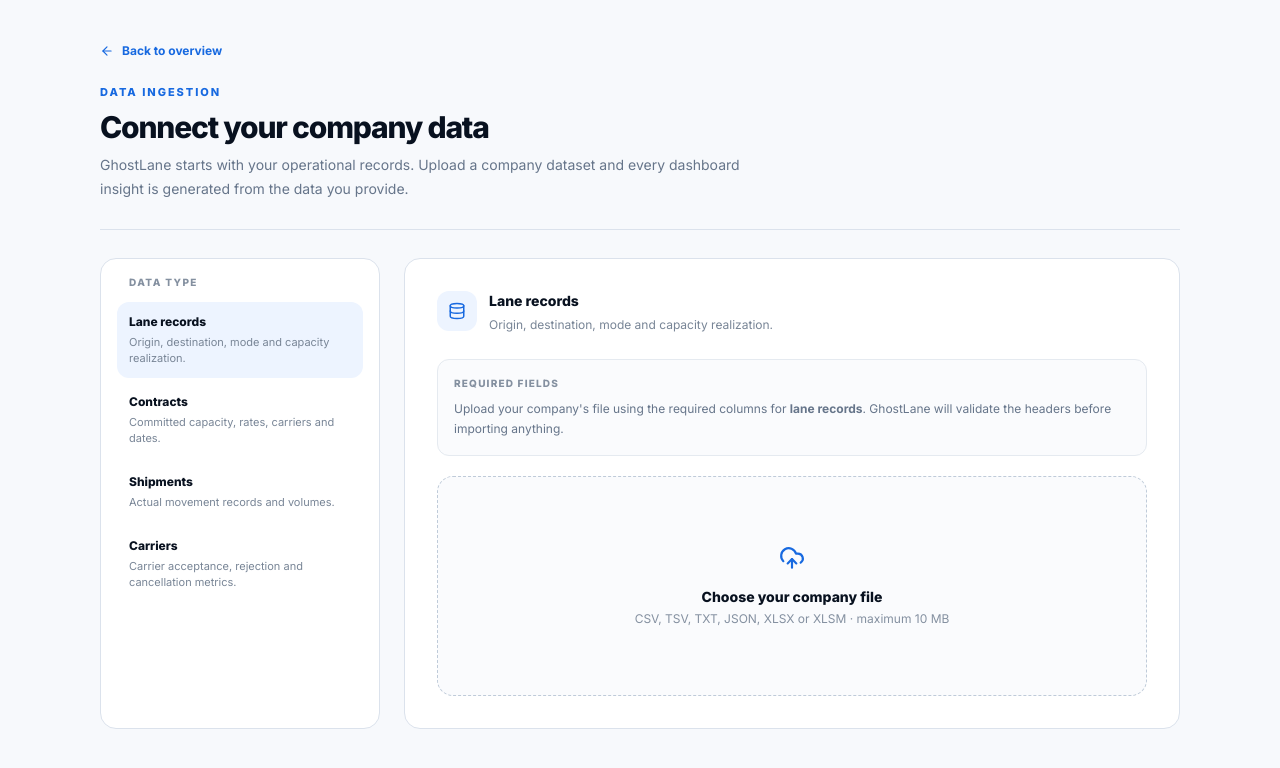
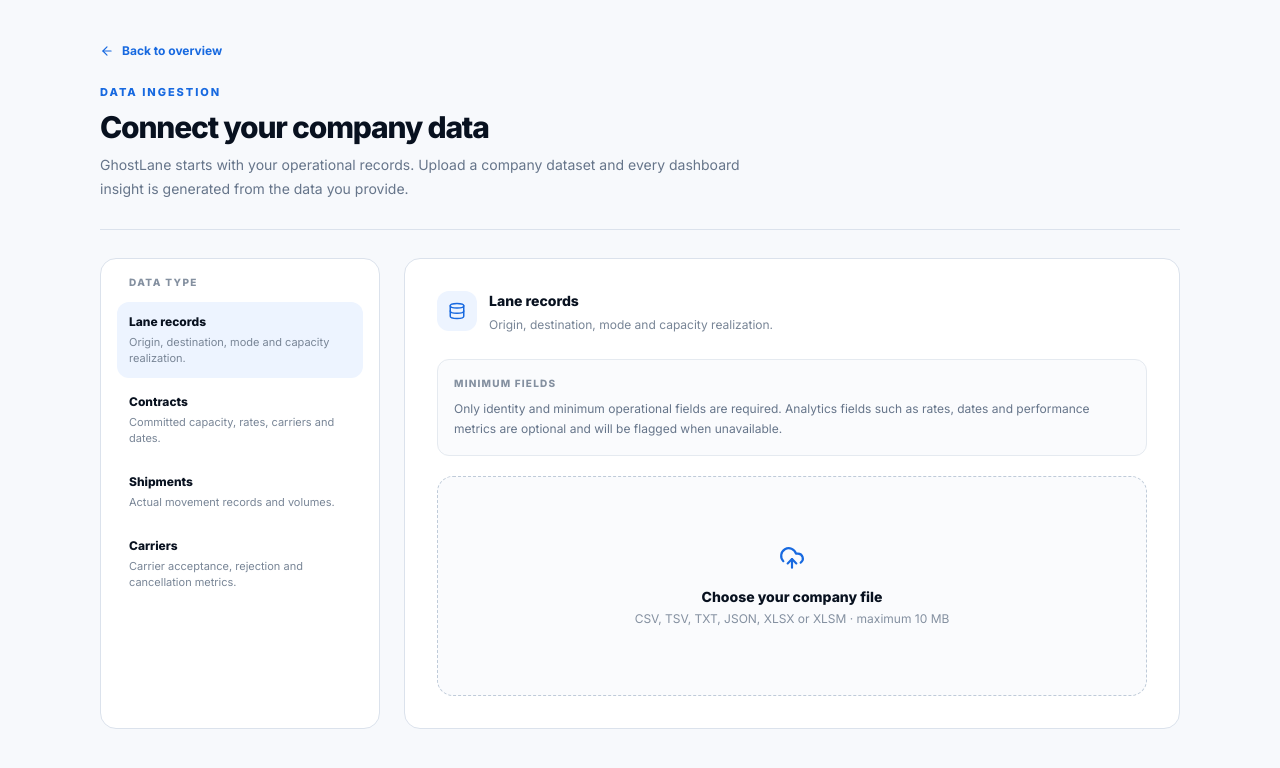
Before and after one commit to nabinchettri18/GHOST-LANE-, a Next.js app: page /import in a window 1280 px wide. Shown: the top 768 px of the page. Built offline with nearby package versions, Linux system fonts and the light colour scheme.

Commit message:
feat: show optional import field warnings

```diff
--- a/app/import/page.tsx
+++ b/app/import/page.tsx
@@ -2,7 +2,7 @@
 
 import { ChangeEvent, useMemo, useState } from 'react'
 import Link from 'next/link'
-import { CheckCircle2, Database, FileUp, ShieldCheck, UploadCloud, XCircle, ArrowLeft } from 'lucide-react'
+import { CheckCircle2, Database, FileUp, ShieldCheck, UploadCloud, XCircle, AlertTriangle, ArrowLeft } from 'lucide-react'
 import { parseCsv, validateHeaders, type ImportKind } from '@/lib/data/import'
 
 const kinds: { id: ImportKind; label: string; description: string }[] = [
@@ -21,6 +21,7 @@
   const [file, setFile] = useState<File | null>(null)
   const [error, setError] = useState('')
   const [success, setSuccess] = useState('')
+  const [warning, setWarning] = useState('')
   const [loading, setLoading] = useState(false)
   const [rows, setRows] = useState<string[][]>([])
 
@@ -35,6 +36,7 @@
     const next = event.target.files?.[0]
     setError('')
     setSuccess('')
+    setWarning('')
     setRows([])
     setFile(next ?? null)
     if (!next) return
@@ -73,6 +75,7 @@
     setLoading(true)
     setError('')
     setSuccess('')
+    setWarning('')
     const form = new FormData()
     form.append('kind', kind)
     form.append('file', file)
@@ -82,6 +85,7 @@
       const result = await response.json()
       if (!response.ok) throw new Error(result.error || 'Import failed')
       setSuccess(`${result.imported.toLocaleString()} ${kind} records imported successfully. Refresh the overview to see the updated intelligence.`)
+      if (Array.isArray(result.warnings) && result.warnings.length) setWarning(result.warnings.join(' '))
       setFile(null)
       setRows([])
     } catch (e) {
@@ -105,7 +109,7 @@
           <aside className="rounded-2xl border border-[#dbe2ec] bg-white p-4">
             <p className="px-3 pb-3 text-[10px] font-extrabold uppercase tracking-[.14em] text-[#8490a0]">Data type</p>
             {kinds.map((item) => (
-              <button type="button" key={item.id} onClick={() => { setKind(item.id); setRows([]); setFile(null); setError(''); setSuccess('') }} className={`mb-1 w-full rounded-xl p-3 text-left ${kind === item.id ? 'bg-[#edf4ff]' : 'hover:bg-[#f6f8fb]'}`}>
+              <button type="button" key={item.id} onClick={() => { setKind(item.id); setRows([]); setFile(null); setError(''); setSuccess(''); setWarning('') }} className={`mb-1 w-full rounded-xl p-3 text-left ${kind === item.id ? 'bg-[#edf4ff]' : 'hover:bg-[#f6f8fb]'}`}>
                 <div className="text-xs font-extrabold">{item.label}</div>
                 <div className="mt-1 text-[11px] leading-4 text-[#788596]">{item.description}</div>
               </button>
@@ -122,8 +126,8 @@
             </div>
 
             <div className="mt-6 rounded-xl border border-[#e5eaf0] bg-[#fafbfd] p-4">
-              <p className="text-[10px] font-black uppercase tracking-[.12em] text-[#8490a0]">Required fields</p>
-              <p className="mt-2 text-xs leading-5 text-[#66758a]">Upload your company's file using the required columns for <strong>{selected.label.toLowerCase()}</strong>. GhostLane will validate the headers before importing anything.</p>
+              <p className="text-[10px] font-black uppercase tracking-[.12em] text-[#8490a0]">Minimum fields</p>
+              <p className="mt-2 text-xs leading-5 text-[#66758a]">Only identity and minimum operational fields are required. Analytics fields such as rates, dates and performance metrics are optional and will be flagged when unavailable.</p>
             </div>
 
             <label className="mt-5 flex min-h-[220px] cursor-pointer flex-col items-center justify-center rounded-2xl border border-dashed border-[#bfcbd9] bg-[#fafbfd] px-6 text-center hover:border-[#1769e0]">
@@ -136,10 +140,12 @@
             {file && <div className="mt-4 flex items-center justify-between rounded-xl border border-[#dbe2ec] p-4"><div><p className="text-xs font-bold">{file.name}</p><p className="mt-1 text-[11px] text-[#8490a0]">{(file.size / 1024).toFixed(1)} KB {isText && rows.length ? `· ${rows.length - 1} data rows` : '· ready for server parsing'}</p></div>{isText && rows.length ? <CheckCircle2 size={18} className="text-[#187650]" /> : <FileUp size={18} className="text-[#1769e0]" />}</div>}
             {error && <div className="mt-4 rounded-xl border border-red-200 bg-red-50 p-4 text-xs font-semibold text-red-700">{error}</div>}
             {success && <div className="mt-4 rounded-xl border border-green-200 bg-green-50 p-4 text-xs font-semibold text-green-700">{success}</div>}
+            {warning && <div className="mt-4 flex gap-2 rounded-xl border border-amber-200 bg-amber-50 p-4 text-xs font-semibold text-amber-800"><AlertTriangle size={16} className="mt-0.5 shrink-0" />{warning}</div>}
 
             {validation && <div className={`mt-4 rounded-xl border p-4 ${validation.missing.length ? 'border-amber-200 bg-amber-50' : 'border-green-200 bg-green-50'}`}>
               <div className="flex items-center gap-2 text-xs font-extrabold">{validation.missing.length ? <XCircle size={16} /> : <CheckCircle2 size={16} />}{validation.missing.length ? 'Validation requires attention' : 'Headers validated'}</div>
               {validation.missing.length > 0 && <p className="mt-2 text-xs">Missing required columns: <strong>{validation.missing.join(', ')}</strong></p>}
+              {!validation.missing.length && validation.optionalMissing.length > 0 && <p className="mt-2 text-xs text-[#7a5a00]">Optional fields not provided: <strong>{validation.optionalMissing.join(', ')}</strong>. The import can continue.</p>}
             </div>}
 
             {rows.length > 1 && !validation?.missing.length && <div className="mt-7 overflow-x-auto rounded-xl border border-[#e1e7ef]"><table className="w-full min-w-[650px] text-left text-[11px]"><thead className="bg-[#fafbfd]"><tr>{rows[0].map((h) => <th key={h} className="px-3 py-2.5 font-extrabold uppercase tracking-wide text-[#8490a0]">{h}</th>)}</tr></thead><tbody>{rows.slice(1, 6).map((r, i) => <tr key={i} className="border-t border-[#edf0f5]">{rows[0].map((_, j) => <td key={j} className="px-3 py-2.5">{r[j] ?? ''}</td>)}</tr>)}</tbody></table></div>}
```
